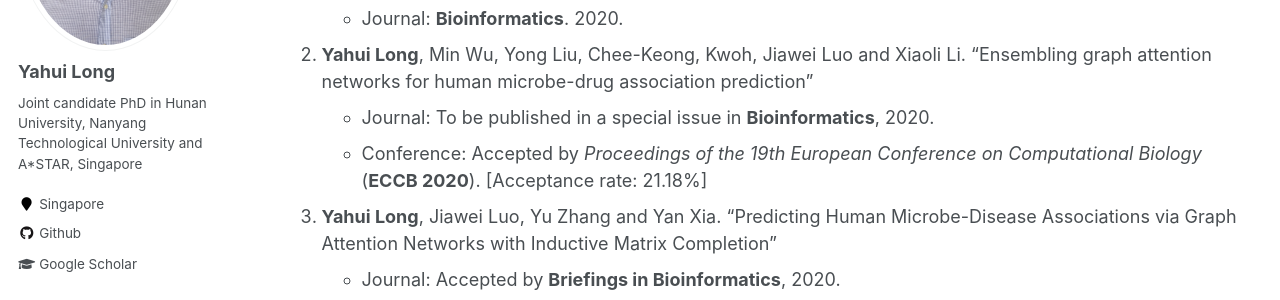
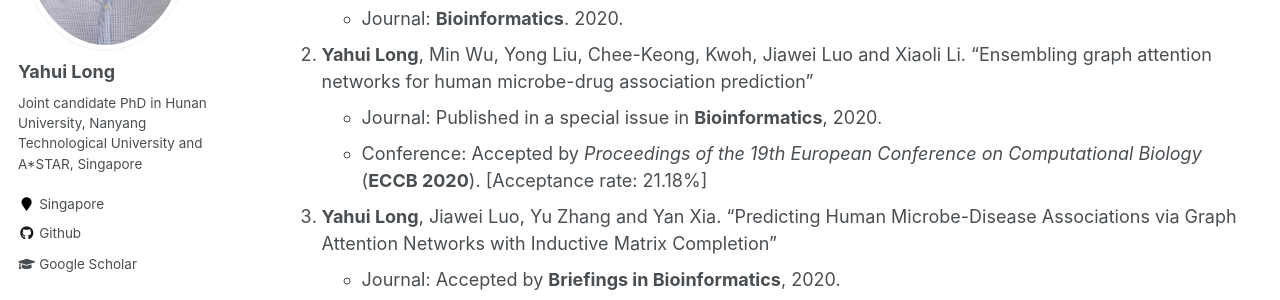
Before and after one commit to longyahui/Home, a Jekyll site: the page built from _pages/publications.md, in a window 1280 px wide and 900 px high. Shown: the part 296-596 px from the top of the window. Built offline with Jekyll 4.4.1, drawn with Linux system fonts in a browser that asks for light colours.

```diff
--- a/_pages/publications.md
+++ b/_pages/publications.md
@@ -16,7 +16,7 @@ You can also find my papers on my [Google Scholar profile](https://scholar.googl
 1. **Yahui Long**, Min Wu, Chee-Keong Kwoh Jiawei Luo and Xiaoli Li. "Predicting Human Microbe-Drug Associations via Graph Convolutional Network with Conditional Random Field"
    - Journal: **Bioinformatics**. 2020.
 2. **Yahui Long**, Min Wu, Yong Liu, Chee-Keong, Kwoh, Jiawei Luo and Xiaoli Li. "Ensembling graph attention networks for human microbe-drug association prediction"
-   - Journal: To be published in a special issue in **Bioinformatics**, 2020.
+   - Journal: Published in a special issue in **Bioinformatics**, 2020.
    - Conference: Accepted by *Proceedings of the 19th European Conference on Computational Biology* (**ECCB 2020**). [Acceptance rate: 21.18%]
 3. **Yahui Long**, Jiawei Luo, Yu Zhang and Yan Xia. "Predicting Human Microbe-Disease Associations via Graph Attention Networks with Inductive Matrix Completion"
    - Journal: Accepted by **Briefings in Bioinformatics**, 2020.
```
